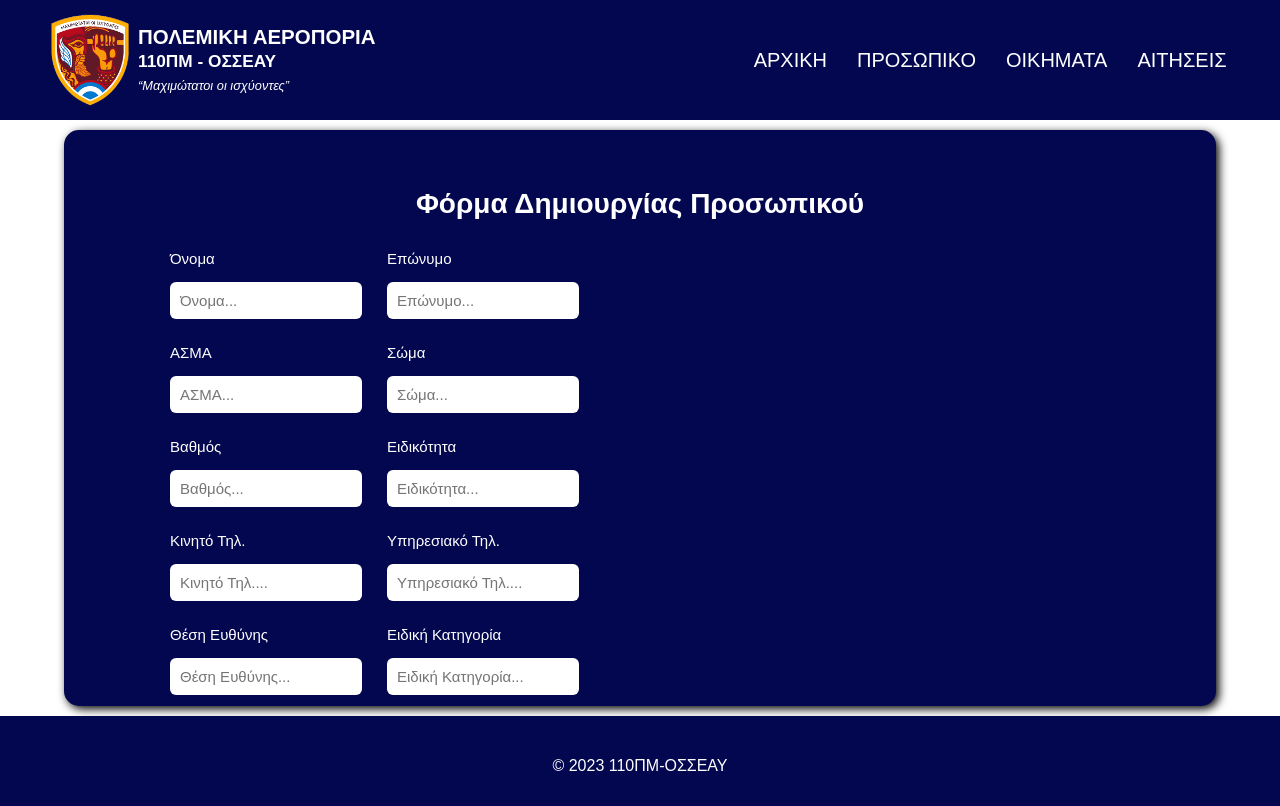
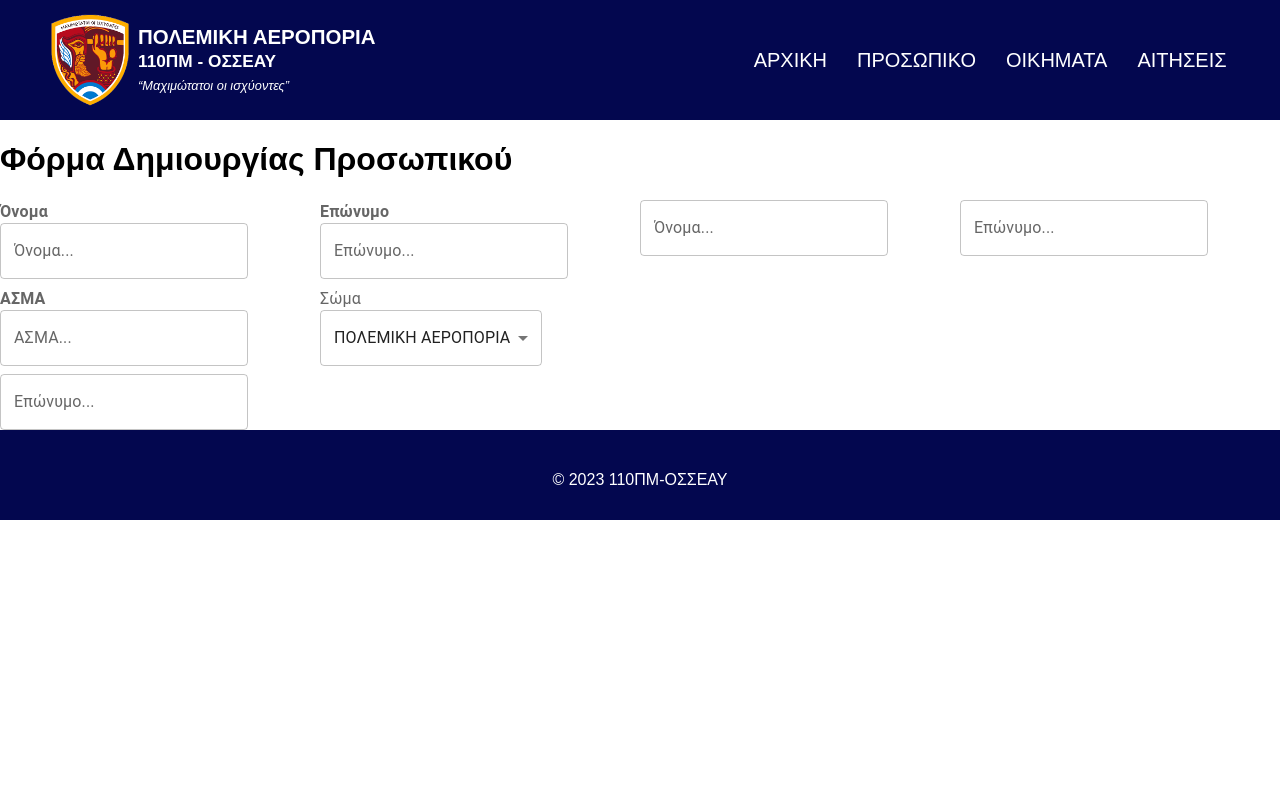
Before and after one commit to dimiskon/OSEEAY, a React (Create React App) app in the folder client/osseay/: page /staffs/create in a window 1280 px wide. Built offline with nearby package versions, Linux system fonts and the light colour scheme.

Commit message:
Staff form cahnges

```diff
--- a/client/osseay/src/App.jsx
+++ b/client/osseay/src/App.jsx
@@ -7,8 +7,8 @@ import Footer from './components/Footer.jsx';
 
 // Pages
 import HomePage from './pages/HomePage.jsx';
-import Staffs from './pages/Staffs.jsx';
-import StaffCreate from './pages/StaffCreate.jsx';
+import Staffs from './pages/Staffs/Staffs.jsx';
+import StaffCreate from './pages/Staffs/StaffCreate.jsx';
 
 import './App.css';
 
--- a/client/osseay/src/components/staffs/AddNewStaffButton.jsx
+++ b/client/osseay/src/components/staffs/AddNewStaffButton.jsx
@@ -1,7 +1,7 @@
 import React from 'react';
-import { Button, IconButton } from '@mui/material';
+import { IconButton, Tooltip } from '@mui/material';
 import { useNavigate } from 'react-router-dom';
-import AccountBoxIcon from '@mui/icons-material/AccountBox';
+import PeopleOutlineTwoToneIcon from '@mui/icons-material/PeopleOutlineTwoTone';
 
 import './AddNewStaffButton.css';
 
@@ -10,10 +10,19 @@ const AddNewStaffButton = () => {
 
   return (
     <div className='addButton'>
-      <IconButton
-        onClick={() => navigate('/staffs/create')}
-        title='Δημιουργία'>
-        <AccountBoxIcon
+      <Tooltip
+        componentsProps={{
+          tooltip: {
+            sx: {
+              bgcolor: '#03074f',
+              fontSize: '1.1rem',
+            },
+          },
+        }}
+        title='Προσθήκη Προσωπικού'
+        placement='left'>
+        <IconButton onClick={() => navigate('/staffs/create')}>
+          <PeopleOutlineTwoToneIcon
             style={{
               textTransform: 'none',
               fontSize: '60px',
@@ -21,18 +30,7 @@ const AddNewStaffButton = () => {
             }}
           />
         </IconButton>
-      {/* <Button
-        title='Δημιουργία'
-        onClick={() => navigate('/staffs/create')}
-        variant="contained"
-        style={{
-          textTransform: 'none',
-          padding: '10px',
-          margin: '5px',
-          backgroundColor: "#03074f"
-        }}>
-        Δημιουργία
-      </Button> */}
+      </Tooltip>
     </div>
   )
 }
--- /dev/null
+++ b/client/osseay/src/components/staffs/useStaffForm.jsx
@@ -0,0 +1,15 @@
+import React, { useState } from 'react';
+
+export default function useStaffForm() {
+  const [staffData, setStaffData] = useState({});
+
+  const handleOnSubmit = (data) => {
+    setStaffData(...data);
+  }
+
+  return (
+    staffData,
+    setStaffData,
+    handleOnSubmit
+  )
+};
--- a/client/osseay/src/pages/StaffCreate.jsx
+++ /dev/null
@@ -1,29 +0,0 @@
-import React from 'react';
-
-import '../styles/StaffCreate.css'
-
-import SideBySideInputFields from '../utils/SideBySideInputFields';
-
-const StaffCreate = () => {
-  return (
-    <div className="createStaff">
-      <div className='title'>
-        <h1>Φόρμα Δημιουργίας Προσωπικού</h1>
-      </div>
-      <div className='personal_inputs'>
-        <form>
-          <SideBySideInputFields p1='Όνομα' name_1="name" p2='Επώνυμο' name_2="surname" />
-          <SideBySideInputFields p1='ΑΣΜΑ' name_1="asma" p2='Σώμα' name_2="unit" />
-          <SideBySideInputFields p1='Βαθμός' name_1="rank" p2='Ειδικότητα' name_2="specialization" />
-          <SideBySideInputFields p1='Κινητό Τηλ.' name_1="mobile_phone" p2='Υπηρεσιακό Τηλ.' name_2="work_phone" />
-          <SideBySideInputFields p1='Θέση Ευθύνης' name_1="position_of_responsibility" p2='Ειδική Κατηγορία' name_2="special_category" />
-        </form>
-      </div>
-      <div className='family_inputs'>
-
-      </div>
-    </div>
-  )
-}
-
-export default StaffCreate;
--- /dev/null
+++ b/client/osseay/src/pages/Staffs/StaffCreate.jsx
@@ -0,0 +1,79 @@
+import React, { useState } from 'react';
+import { Grid, TextField, Select, InputLabel, MenuItem } from '@mui/material';
+
+import useStaffForm from '../../components/staffs/useStaffForm';
+
+import SideBySideInputFields from '../../utils/SideBySideInputFields';
+
+const StaffCreate = () => {
+
+  const {
+    staffData,
+    setStaffData,
+    handleOnSubmit
+  } = useStaffForm();
+
+  const [unit, setUnit] = useState(1);
+  const handleChange = (event) => {
+    setUnit(event.target.value);
+  };
+
+  return (
+    <div className="create-staff">
+      <div className='title'>
+        <h1>Φόρμα Δημιουργίας Προσωπικού</h1>
+      </div>
+      <form className='staff-form'>
+        <Grid container gap={1}>
+          <Grid container xs={6} spacing={1}>
+            <Grid item xs={6}>
+              <InputLabel style={{ fontWeight: 'bold' }}>Όνομα</InputLabel>
+              <TextField variant='outlined' name='Όνομα' label='Όνομα...'/>
+            </Grid>
+            <Grid item xs={6}>
+              <InputLabel style={{ fontWeight: 'bold' }}>Επώνυμο</InputLabel>
+              <TextField variant='outlined' name='Επώνυμο' label='Επώνυμο...'/>
+            </Grid>
+            <Grid item xs={6}>
+              <InputLabel style={{ fontWeight: 'bold' }} >ΑΣΜΑ</InputLabel>
+              <TextField variant='outlined' name='ΑΣΜΑ' label='ΑΣΜΑ...'/>
+            </Grid>
+            <Grid item xs={6}>
+              <InputLabel>Σώμα</InputLabel>
+              <Select
+                onChange={handleChange}
+                value={unit}
+              >
+                <MenuItem value={1}>ΠΟΛΕΜΙΚΗ ΑΕΡΟΠΟΡΙΑ</MenuItem>
+                <MenuItem value={2}>ΣΤΡΑΤΟΣ ΞΗΡΑΣ</MenuItem>
+                <MenuItem value={3}>ΠΟΛΕΜΙΚΟ ΝΑΥΤΙΚΟ</MenuItem>
+              </Select>
+
+            </Grid>
+            <Grid item xs={6}>
+              <TextField variant='outlined' name='Επώνυμο' label='Επώνυμο...'/>
+            </Grid>
+
+          </Grid>
+
+          <Grid container xs={6} spacing={1}>
+            <Grid item xs={6}>
+              <TextField variant='outlined' name='Όνομα' label='Όνομα...'/>
+            </Grid>
+            <Grid item xs={6}>
+              <TextField variant='outlined' name='Επώνυμο' label='Επώνυμο...'/>
+            </Grid>
+          </Grid>
+        </Grid>
+      </form>
+    </div>
+  )
+}
+
+export default StaffCreate;
+
+{ /* <SideBySideInputFields p1='Όνομα' name_1="name" p2='Επώνυμο' name_2="surname" />
+  <SideBySideInputFields p1='ΑΣΜΑ' name_1="asma" p2='Σώμα' name_2="unit" />
+  <SideBySideInputFields p1='Βαθμός' name_1="rank" p2='Ειδικότητα' name_2="specialization" />
+  <SideBySideInputFields p1='Κινητό Τηλ.' name_1="mobile_phone" p2='Υπηρεσιακό Τηλ.' name_2="work_phone" />
+  <SideBySideInputFields p1='Θέση Ευθύνης' name_1="position_of_responsibility" p2='Ειδική Κατηγορία' name_2="special_category" /> */ }
```
Also changed, not shown: client/osseay/src/pages/Staffs/Staffs.jsx (renamed from client/osseay/src/pages/Staffs.jsx, +5 -5 lines), client/osseay/src/styles/Staffs/StaffCreate.css (renamed from client/osseay/src/styles/StaffCreate.css), client/osseay/src/styles/Staffs/Staffs.css (renamed from client/osseay/src/styles/Staffs.css). Lines whose indentation alone changed are shown as unchanged.
